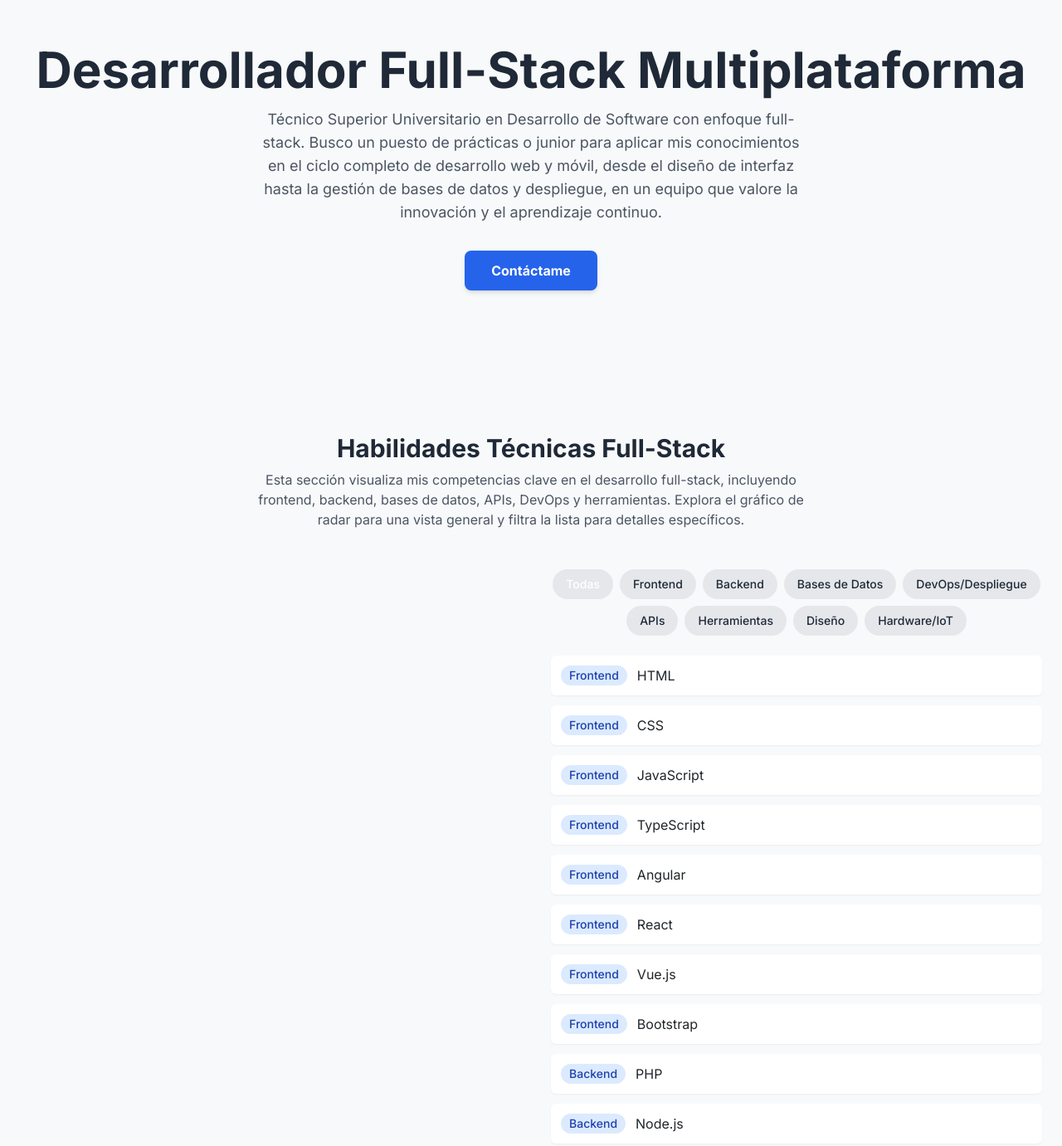
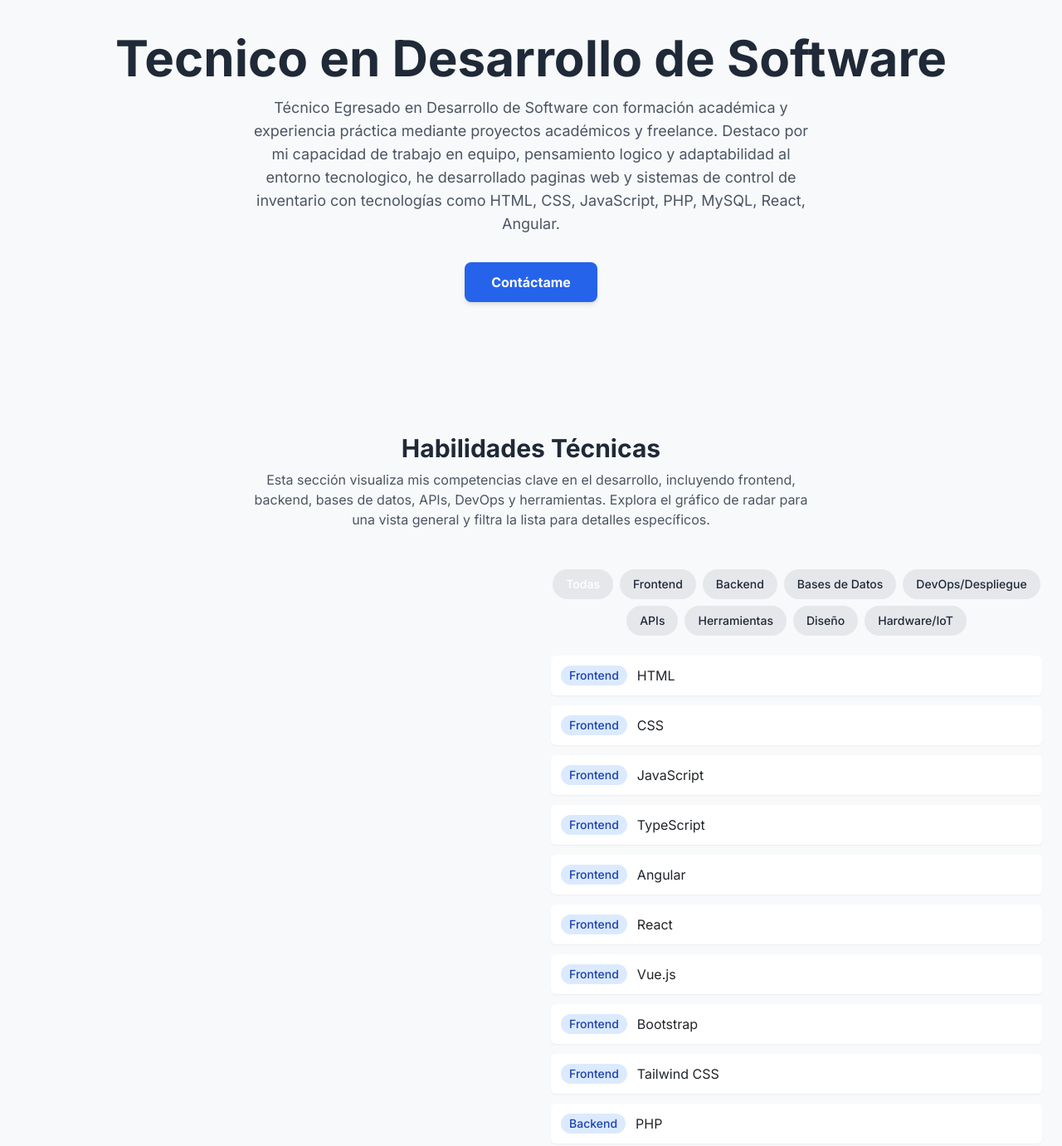
Before and after one commit to juanhernandez11/di, a plain HTML site: page index.html in a window 1280 px wide. Shown: the part 140-1521 px from the top of the page at 83% size. Drawn offline with nearby package versions, Linux system fonts and the light colour scheme.

Commit message:
Update title and descriptions for clarity and accuracy in CV

```diff
--- a/index.html
+++ b/index.html
@@ -3,7 +3,7 @@
 <head>
     <meta charset="UTF-8">
     <meta name="viewport" content="width=device-width, initial-scale=1.0">
-    <title>CV Interactivo Fullstack | Juan Ramon Moreno Bravo</title>
+    <title>CV Interactivo Developer Frontend | Juan Ramon Moreno Bravo</title>
     <script src="https://cdn.tailwindcss.com"></script>
     <script src="https://cdn.jsdelivr.net/npm/chart.js"></script>
     <link rel="preconnect" href="https://fonts.googleapis.com">
@@ -152,9 +152,9 @@
 
     <main class="container mx-auto px-6 py-12">
         <section id="intro" class="text-center min-h-[60vh] flex flex-col justify-center items-center">
-            <h2 class="text-4xl md:text-6xl font-bold text-gray-800 leading-tight">Desarrollador Full-Stack Multiplataforma</h2>
+            <h2 class="text-4xl md:text-6xl font-bold text-gray-800 leading-tight">Tecnico en Desarrollo de Software</h2>
             <p class="mt-4 text-lg text-gray-600 max-w-2xl">
-                Técnico Superior Universitario en Desarrollo de Software con enfoque full-stack. Busco un puesto de prácticas o junior para aplicar mis conocimientos en el ciclo completo de desarrollo web y móvil, desde el diseño de interfaz hasta la gestión de bases de datos y despliegue, en un equipo que valore la innovación y el aprendizaje continuo.
+                Técnico Egresado en Desarrollo de Software con formación académica y experiencia práctica mediante proyectos académicos y freelance. Destaco por mi capacidad de trabajo en equipo, pensamiento logico y adaptabilidad al entorno tecnologico, he desarrollado paginas web y sistemas de control de inventario con tecnologías como HTML, CSS, JavaScript, PHP, MySQL, React, Angular.
             </p>
             <div class="mt-8 flex flex-col sm:flex-row gap-4">
                 <a href="#contact" class="px-8 py-3 bg-blue-600 text-white font-semibold rounded-lg shadow-md hover:bg-blue-700 transition-colors duration-300">Contáctame</a>
@@ -163,9 +163,9 @@
 
         <section id="skills" class="py-20">
             <div class="text-center mb-12">
-                <h3 class="text-3xl font-bold text-gray-800">Habilidades Técnicas Full-Stack</h3>
+                <h3 class="text-3xl font-bold text-gray-800">Habilidades Técnicas </h3>
                 <p class="text-gray-600 mt-2 max-w-2xl mx-auto">
-                    Esta sección visualiza mis competencias clave en el desarrollo full-stack, incluyendo frontend, backend, bases de datos, APIs, DevOps y herramientas. Explora el gráfico de radar para una vista general y filtra la lista para detalles específicos.
+                    Esta sección visualiza mis competencias clave en el desarrollo, incluyendo frontend, backend, bases de datos, APIs, DevOps y herramientas. Explora el gráfico de radar para una vista general y filtra la lista para detalles específicos.
                 </p>
             </div>
             <div class="grid md:grid-cols-2 gap-12 items-center">
@@ -352,9 +352,9 @@
                 { name: 'React', category: 'frontend' },
                 { name: 'Vue.js', category: 'frontend' },
                 { name: 'Bootstrap', category: 'frontend' },
+                { name: 'Tailwind CSS', category: 'frontend' },
 
                 { name: 'PHP', category: 'backend' },
-                { name: 'Node.js', category: 'backend' },
                 { name: 'Java', category: 'backend' },
                 { name: 'Composer', category: 'backend' },
                 { name: 'XAMPP', category: 'backend' },
@@ -363,17 +363,14 @@
                 { name: 'MySQL', category: 'databases' },
                 { name: 'MongoDB', category: 'databases' },
                 { name: 'Mongoose', category: 'databases' },
-                { name: 'Firebase', category: 'databases' },
 
                 { name: 'Consumo de APIs', category: 'apis' },
                 { name: 'Creación de CRUDs', category: 'apis' },
                 { name: 'Postman', category: 'apis' },
-                { name: 'CORS', category: 'apis' },
 
                 { name: 'Git', category: 'devops' },
                 { name: 'GitHub', category: 'devops' },
                 { name: 'Netlify', category: 'devops' },
-                { name: 'Vercel', category: 'devops' },
 
                 { name: 'VS Code', category: 'tools' },
                 { name: 'NPM', category: 'tools' },
@@ -383,6 +380,8 @@
                 { name: 'Office Scripts', category: 'tools' },
 
                 { name: 'Diseño UI/UX Básico', category: 'design' },
+                { name: 'Figma', category: 'design' },
+                { name: 'Adobe XD', category: 'design' },
 
                 { name: 'Arduino', category: 'hardware' }
             ];
@@ -447,7 +446,7 @@
 
             const experienceData = {
                 freelance: {
-                    title: 'Desarrollador Web Full-Stack y Soporte Técnico (Freelance)',
+                    title: 'Desarrollador Web y Soporte Técnico (Freelance)',
                     date: 'Mayo 2021 - Diciembre 2023',
                     location: 'Tehuacán, Pue.',
                     points: [
```
